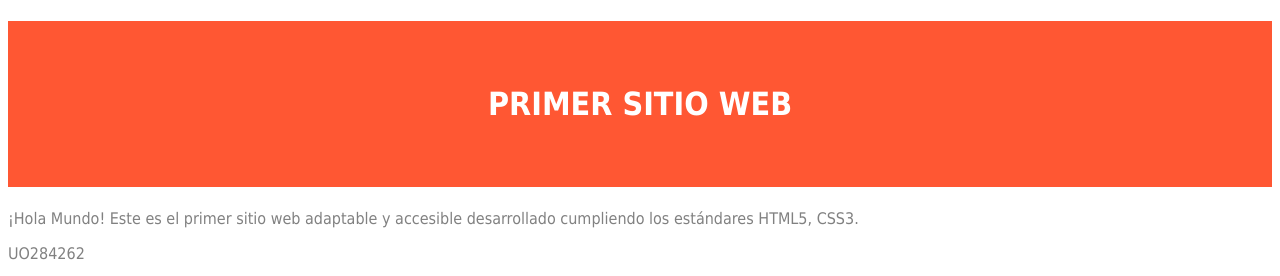
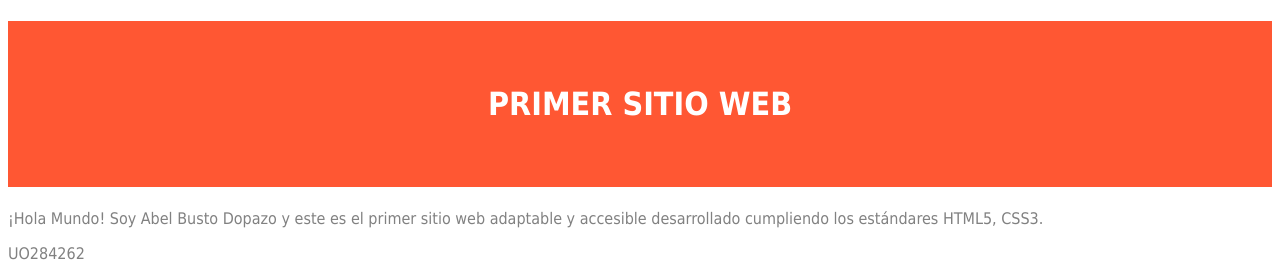
Before and after one commit to UO284262/Sew_UO284262, a plain HTML site: page index.html in a window 1280 px wide. Shown: the top 276 px of the page. Drawn offline with Linux system fonts and the light colour scheme.

Commit message:
Add files via upload

```diff
--- a/index.html
+++ b/index.html
@@ -11,7 +11,7 @@
 <body>
     <!-- Datos con el contenidos que aparece en el navegador -->
     <h1>Primer sitio web</h1>
-    <p>¡Hola Mundo! Este es el primer sitio web adaptable y accesible desarrollado cumpliendo los estándares HTML5, CSS3. </p>
+    <p>¡Hola Mundo! Soy Abel Busto Dopazo y este es el primer sitio web adaptable y accesible desarrollado cumpliendo los estándares HTML5, CSS3. </p>
     <p>UO284262</p>
 
     <footer>
```
